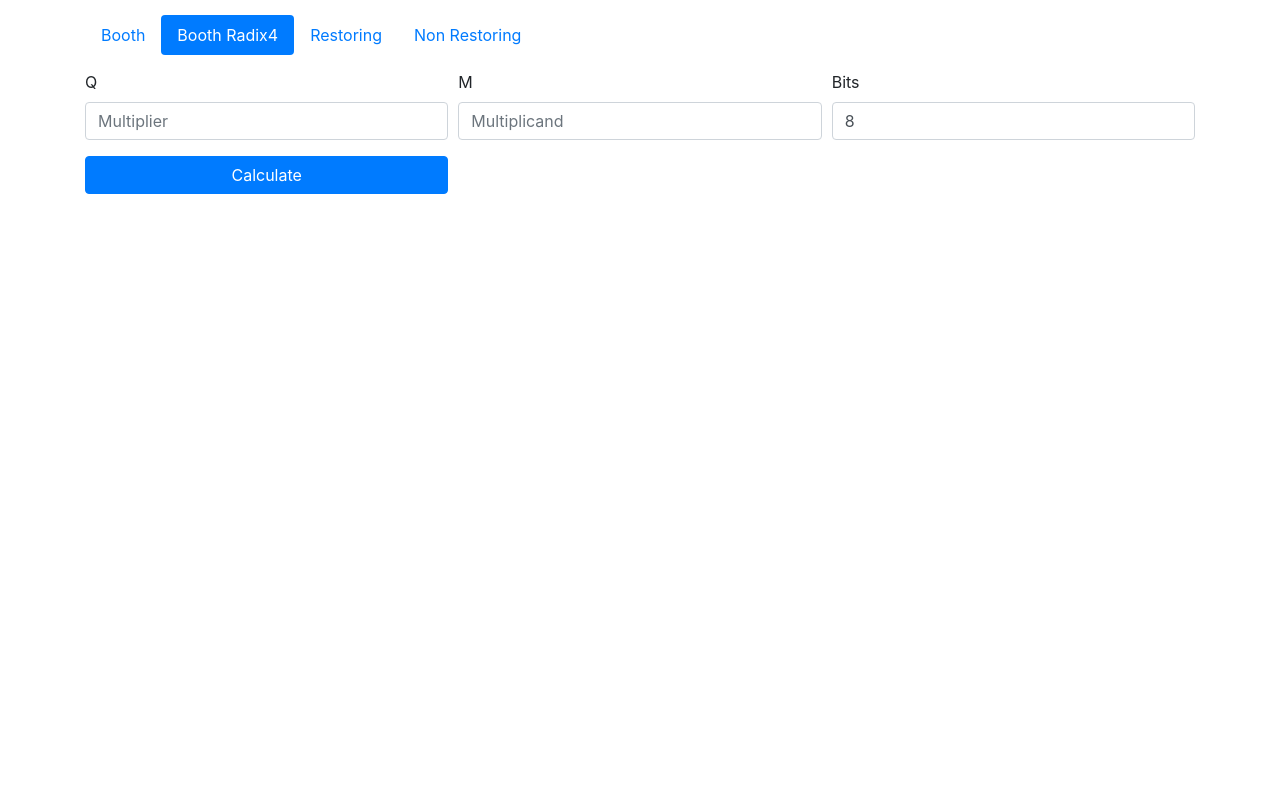
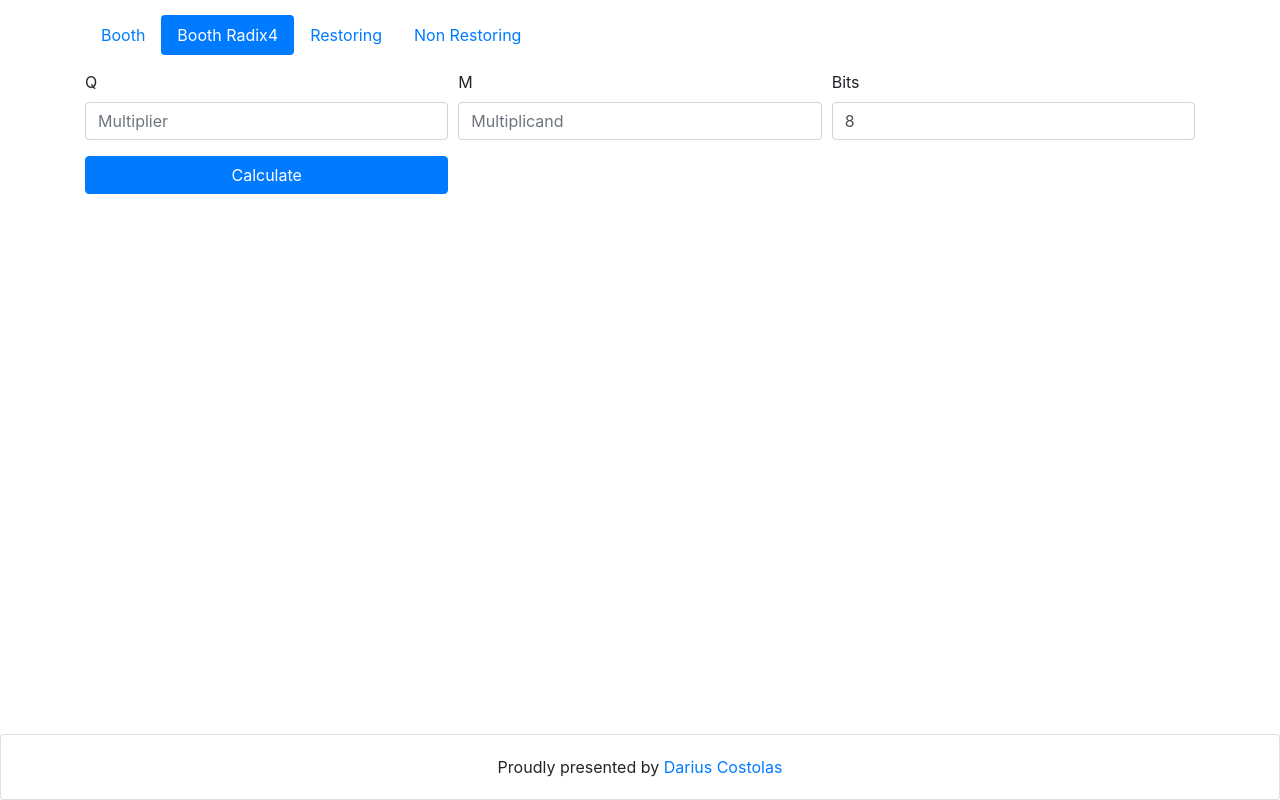
Before and after one commit to meltingice1337/OCAlgorithms, a website with bundled scripts: page src/index.html in a window 1280 px wide. Built offline with nearby package versions, Linux system fonts and the light colour scheme.

Commit message:
Implement minor UI fixes

```diff
--- a/src/index.html
+++ b/src/index.html
@@ -4,7 +4,7 @@
 <head>
     <meta charset="utf-8" />
     <meta http-equiv="X-UA-Compatible" content="IE=edge">
-    <title>Pagina</title>
+    <title>OC Step-by-step Algorithms</title>
     <meta name="viewport" content="width=device-width, initial-scale=1, shrink-to-fit=no">
     <script src="main.js"></script>
     <link rel="stylesheet" href="https://stackpath.bootstrapcdn.com/bootstrap/4.1.0/css/bootstrap.min.css" integrity="sha384-9gVQ4dYFwwWSjIDZnLEWnxCjeSWFphJiwGPXr1jddIhOegiu1FwO5qRGvFXOdJZ4"
@@ -181,7 +181,16 @@
                 </table>
             </div>
         </div>
+
     </div>
+    <footer>
+        <div class="card">
+            <div class="card-body">
+                Proudly presented by
+                <a href="https://www.linkedin.com/in/darius-flavius-costolas-b5658893/">Darius Costolas</a>
+            </div>
+        </div>
+    </footer>
 </body>
 
 </html>
--- a/src/main.css
+++ b/src/main.css
@@ -1,6 +1,12 @@
 th,
 td {
     text-align: center;
+}
+
+body {
+    display: flex;
+    flex-direction: column;
+    min-height: 100vh;
 }
 
 .table td {
@@ -14,6 +20,11 @@ td {
 
 .container {
     padding-top: 15px;
+    flex: 1;
+}
+
+.card-body {
+    text-align: center;
 }
 
 .nav {
```
Also changed, not shown: dist/index.html, 4 other files.
